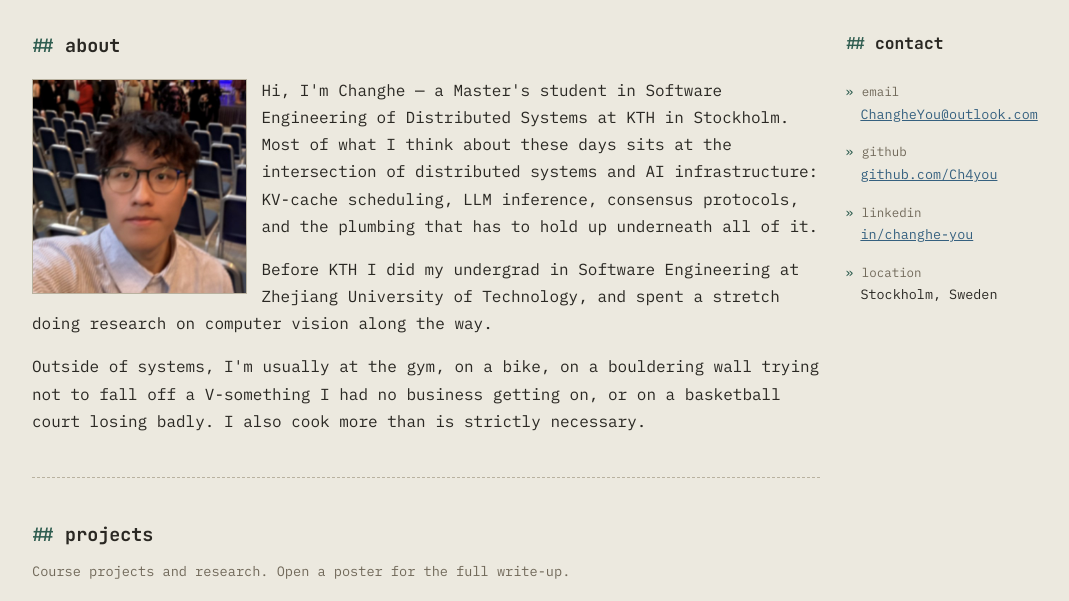
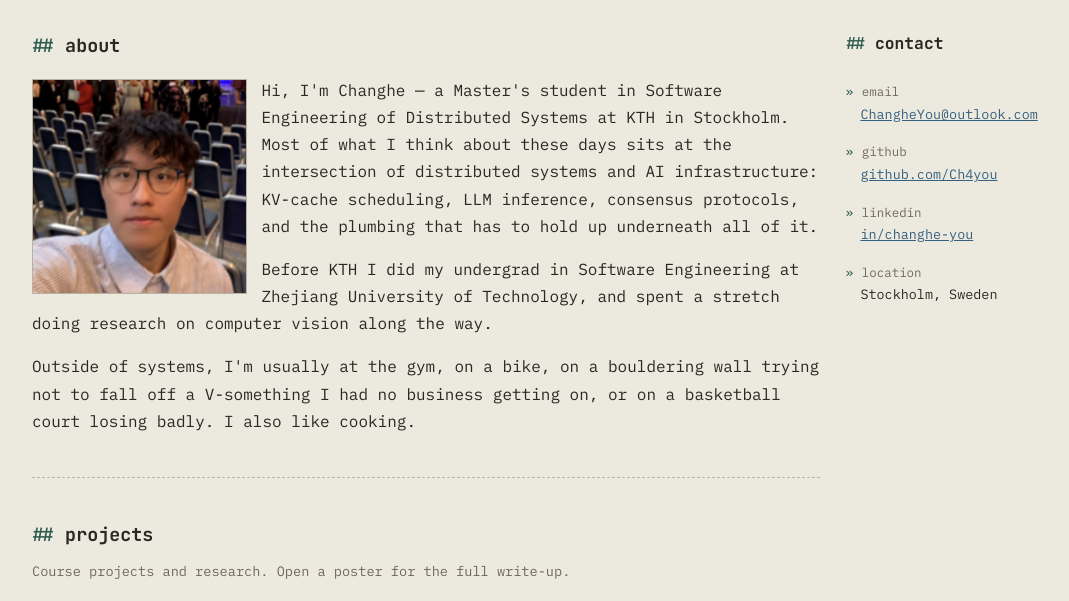
Before and after one commit to Ch4you/chyou, a plain HTML site: page index.html in a window 1280 px wide. Shown: the part 168-769 px from the top of the page, without its empty margins (0-1069 px from the left). Drawn offline with Linux system fonts and the light colour scheme.

Commit message:
Simplify cooking sentence

```diff
--- a/index.html
+++ b/index.html
@@ -344,7 +344,7 @@
     </div>
     <p>Hi, I'm Changhe — a Master's student in Software Engineering of Distributed Systems at KTH in Stockholm. Most of what I think about these days sits at the intersection of distributed systems and AI infrastructure: KV-cache scheduling, LLM inference, consensus protocols, and the plumbing that has to hold up underneath all of it.</p>
     <p>Before KTH I did my undergrad in Software Engineering at Zhejiang University of Technology, and spent a stretch doing research on computer vision along the way.</p>
-    <p>Outside of systems, I'm usually at the gym, on a bike, on a bouldering wall trying not to fall off a V-something I had no business getting on, or on a basketball court losing badly. I also cook more than is strictly necessary.</p>
+    <p>Outside of systems, I'm usually at the gym, on a bike, on a bouldering wall trying not to fall off a V-something I had no business getting on, or on a basketball court losing badly. I also like cooking.</p>
 
     </div>
     <aside class="sidebar">
```
